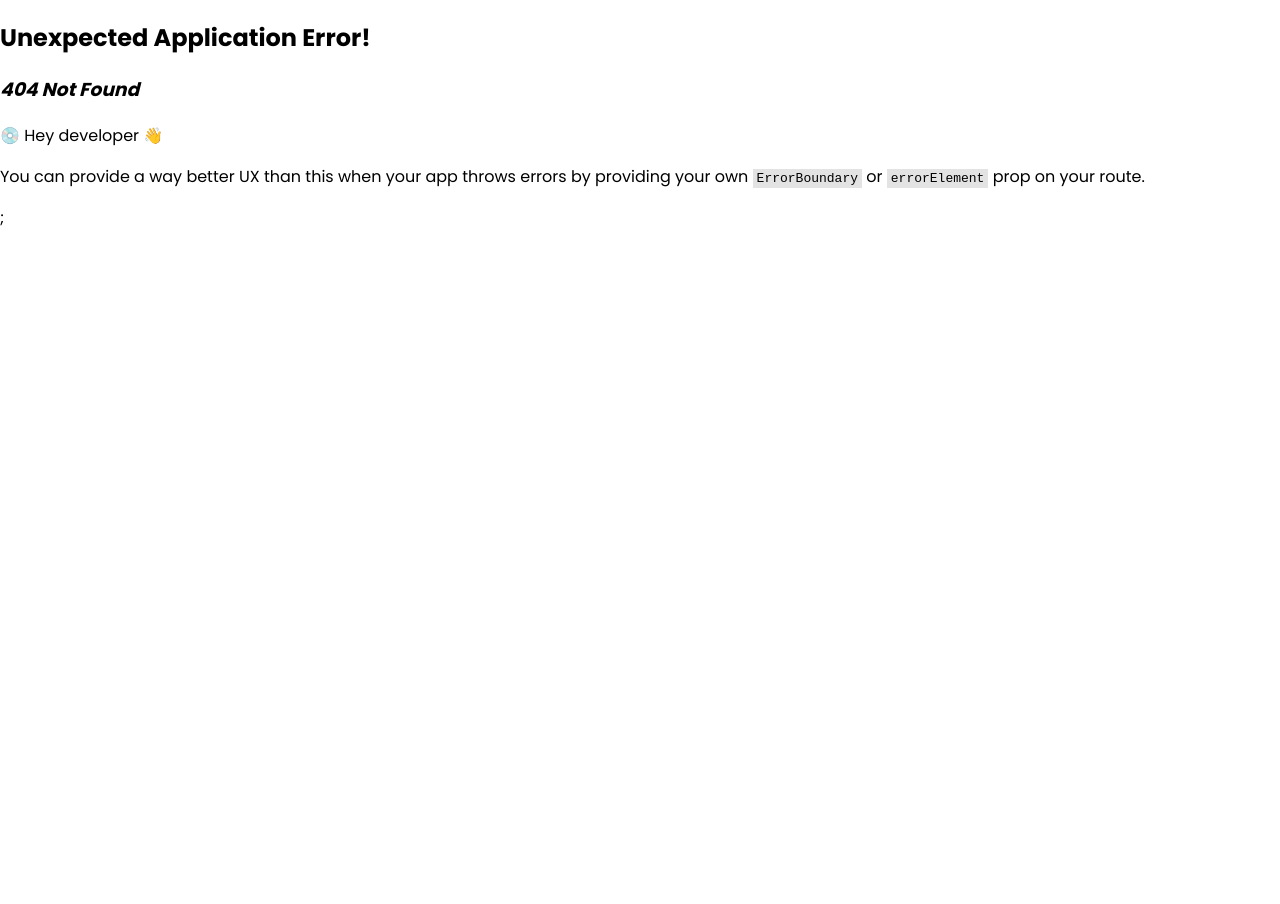
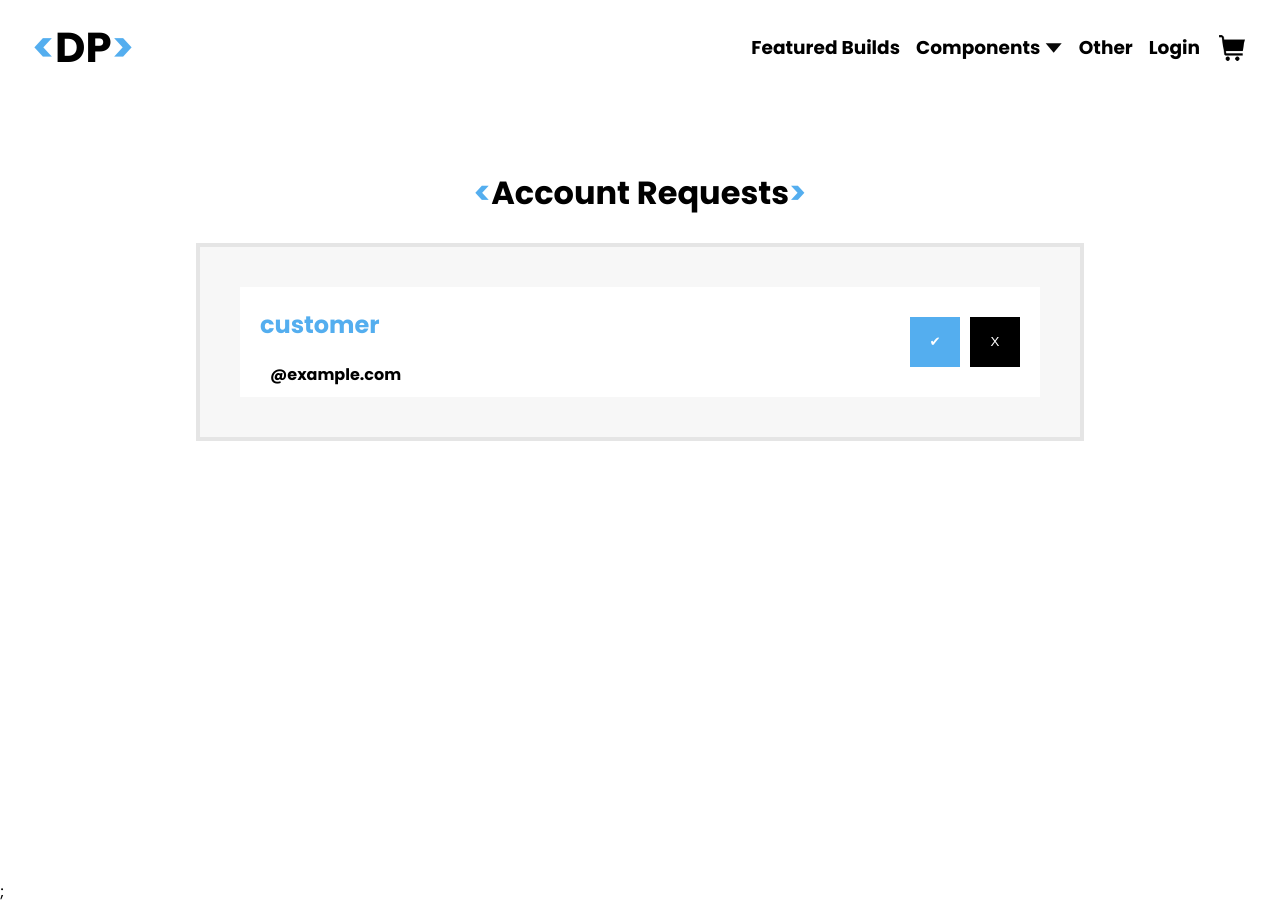
Before and after one commit to brandonlam4237/CSC322_Project, a React (Create React App) app in the folder client/: page /approve in a window 1280 px wide. Before the commit this address had no page. Before the commit the page ends 800 px from the top, so only its background shows below. Built offline with nearby package versions, Linux system fonts and the light colour scheme; no server answers.

Commit message:
feat: implement approve page and user row (wip)

```diff
--- a/client/src/App.tsx
+++ b/client/src/App.tsx
@@ -12,6 +12,7 @@ import Other from "./pages/Other";
 import RootLayout from "./layouts/RootLayout";
 import Login from "./pages/Login";
 import Register from "./pages/Register";
+import Approve from "./pages/Approve";
 import { AuthContextProvider } from "./contexts/AuthContext";
 
 const router = createBrowserRouter(
@@ -20,6 +21,7 @@ const router = createBrowserRouter(
       <Route index element={<Home />} />
       <Route path="/login" element={<Login />} />
       <Route path="/register" element={<Register />} />
+      <Route path="/approve" element={<Approve />} />
       <Route path="/components" element={<Components />} />
       <Route path="/builds" element={<Builds />} />
       <Route path="/other" element={<Other />} />
--- /dev/null
+++ b/client/src/pages/Approve.tsx
@@ -0,0 +1,65 @@
+import "../scss/approve.scss";
+
+import { useEffect, useState } from "react";
+import {
+  UserCredentials,
+  useAuthContext,
+  userDataTemplate,
+} from "src/contexts/AuthContext";
+import apiClient from "src/services/apiClient";
+import { UserRow } from "./UserRow";
+export default function Approve() {
+  const [allUsers, setAllUsers] = useState<[UserCredentials]>([
+    userDataTemplate,
+  ]);
+  const [isLoading, setisLoading] = useState<boolean>(true);
+  const [userType, setUserType] = useState<string>("");
+  const authValues = useAuthContext();
+  const user = authValues.userData;
+
+  function getUserType(user: UserCredentials): string {
+    if (user.is_superuser) return "superuser";
+    else if (user.is_employee) return "employee";
+    else return "customer";
+  }
+
+  async function getCustomers() {
+    const response = await fetch("/");
+  }
+
+  useEffect(() => {
+    async function getAllUsers() {
+      const { data, error } = await apiClient.getUsers();
+      if (data) setAllUsers(data.users);
+      else console.log(error);
+    }
+
+    setUserType(getUserType(user));
+    getAllUsers();
+    setisLoading(false);
+  }, []);
+
+  console.log(allUsers);
+  return isLoading ? (
+    <h1>Loading...</h1>
+  ) : (
+    <main className="component">
+      <h1 className="component__header">
+        <div className="logo__accent-left">{`<`}</div> Account Requests{" "}
+        <div className="logo__accent-right">{`>`}</div>
+      </h1>
+      <div className="component__content">
+        {allUsers.map((individualUser: UserCredentials, index: number) => {
+          return (
+            <UserRow
+              username={individualUser.username}
+              email={individualUser.email}
+              userType={getUserType(individualUser)}
+              key={index}
+            />
+          );
+        })}
+      </div>
+    </main>
+  );
+}
--- /dev/null
+++ b/client/src/pages/UserRow.tsx
@@ -0,0 +1,23 @@
+import "../scss/user-row.scss";
+import Button from "src/components/Button";
+interface UserRowProps {
+  username: string;
+  email: string;
+  userType: string;
+}
+
+export function UserRow({ username, email, userType }: UserRowProps) {
+  return (
+    <div className="user-row">
+      <div className="user-row__info">
+        <h2 className="user-row__user-type">{userType}</h2>
+        <p>{username}</p>
+        <p>{email}@example.com</p>
+      </div>
+      <div className="user-row__buttons">
+        <Button className="user-row__buttons__approve">✔</Button>
+        <Button className="user-row__buttons__reject">X</Button>
+      </div>
+    </div>
+  );
+}
--- /dev/null
+++ b/client/src/scss/approve.scss
@@ -0,0 +1,35 @@
+@import "colors";
+
+.component {
+  display: flex;
+  flex-direction: column;
+  align-items: center;
+  gap: 20px;
+  height: calc(100vh - 9rem);
+  margin: 64px;
+
+  &__header {
+    margin: 10px 0px;
+    align-self: center;
+    font-weight: bold;
+    display: flex;
+    .logo {
+      &__accent-left,
+      &__accent-right {
+        color: $accent;
+        transition: 0.4s;
+      }
+    }
+  }
+  &__content {
+    max-width: 800px;
+    width: 100%;
+    background: #F7F7F7;
+    box-shadow: 0px 0px 0px 4px rgba(0, 0, 0, 0.1);
+    padding: 40px;
+    display: flex;
+    row-gap: 20px;
+    flex-direction: column;
+    align-content: center;
+  }
+}
--- /dev/null
+++ b/client/src/scss/user-row.scss
@@ -0,0 +1,37 @@
+@import "colors";
+
+.user-row {
+  display: flex;
+  justify-content: space-between;
+  background-color: white;
+  padding: 0px 20px;
+  &__user-type {
+    color: $accent;
+  }
+
+  &__info {
+    font-size:1em;
+    p {
+      margin:10px;
+      font-weight: bold;
+    }
+  }
+  &__buttons {
+    align-items:center;
+    display: flex;
+    column-gap: 10px;
+    justify-content: center;
+    button {
+      padding: 0px;
+      width: 50px;
+      height: 50px;
+      border-radius: 0;
+    }
+    &__approve {
+      background-color: $accent;
+    }
+    &__reject {
+      background-color: black;
+    }
+  }
+}
```
